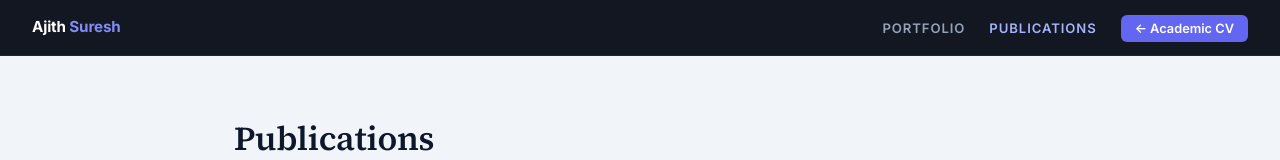
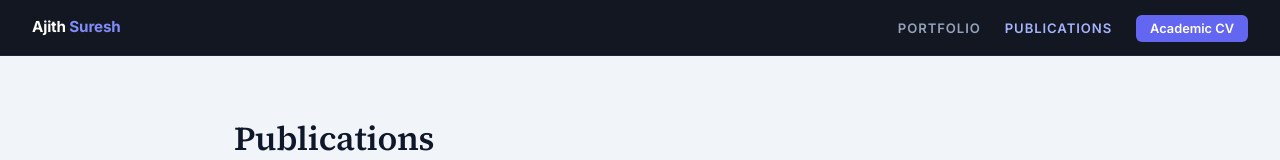
Before and after one commit to ajithsuresh/ajithsuresh.github.io, a plain HTML site: page publications.html in a window 1280 px wide. Shown: the top 160 px of the page. Drawn offline with Linux system fonts and the light colour scheme.

Commit message:
Drop the back arrow from the Academic CV button on the publications page
Co-Authored-By: Claude Sonnet 5.5 <noreply@anthropic.com>

```diff
--- a/publications.html
+++ b/publications.html
@@ -20,7 +20,7 @@
     <ul class="pf-nav-links">
       <li><a href="index.html">Portfolio</a></li>
       <li><a href="publications.html" aria-current="page" class="pub-nav-active">Publications</a></li>
-      <li><a href="cv.html" class="btn-switch">← Academic CV</a></li>
+      <li><a href="cv.html" class="btn-switch">Academic CV</a></li>
     </ul>
   </nav>
 
```
